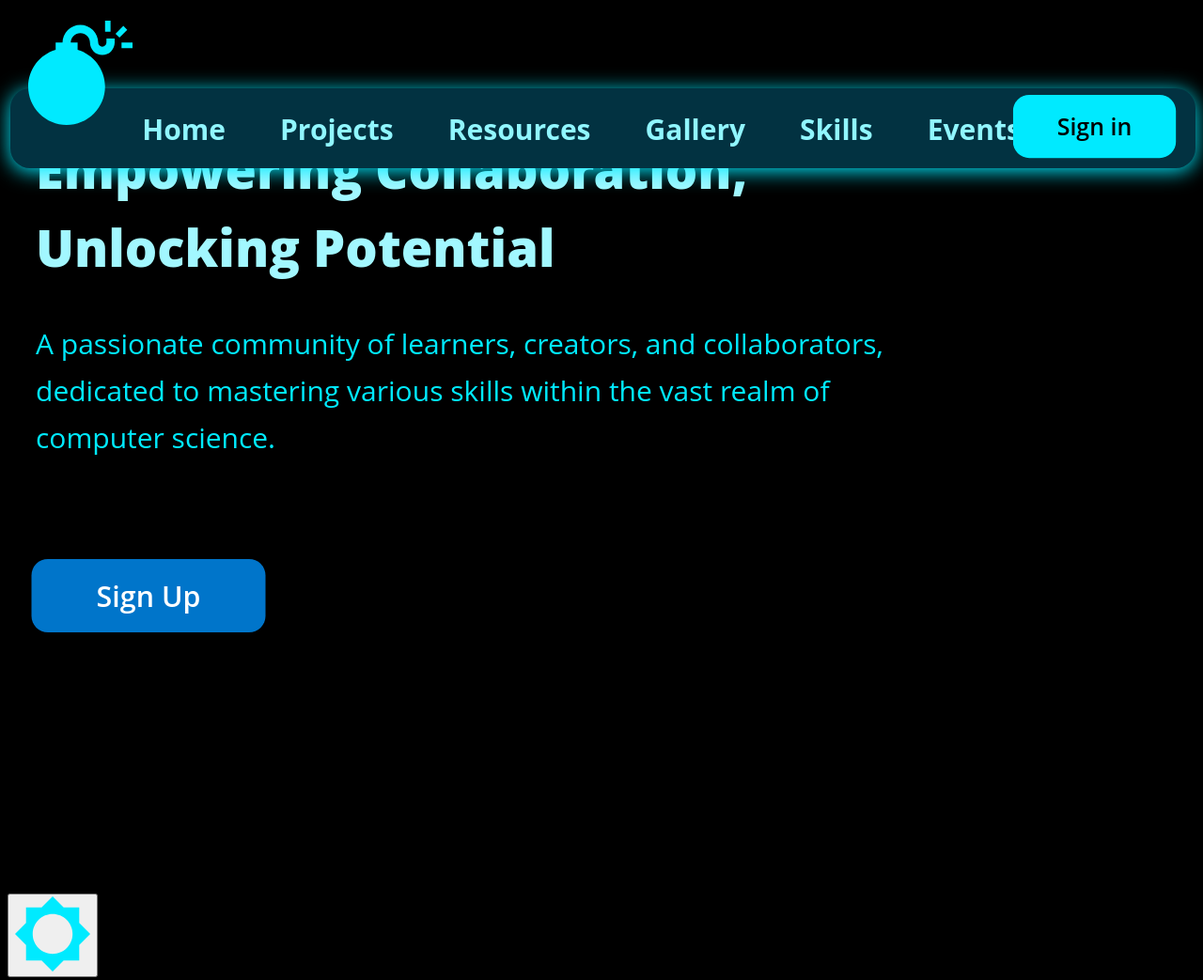
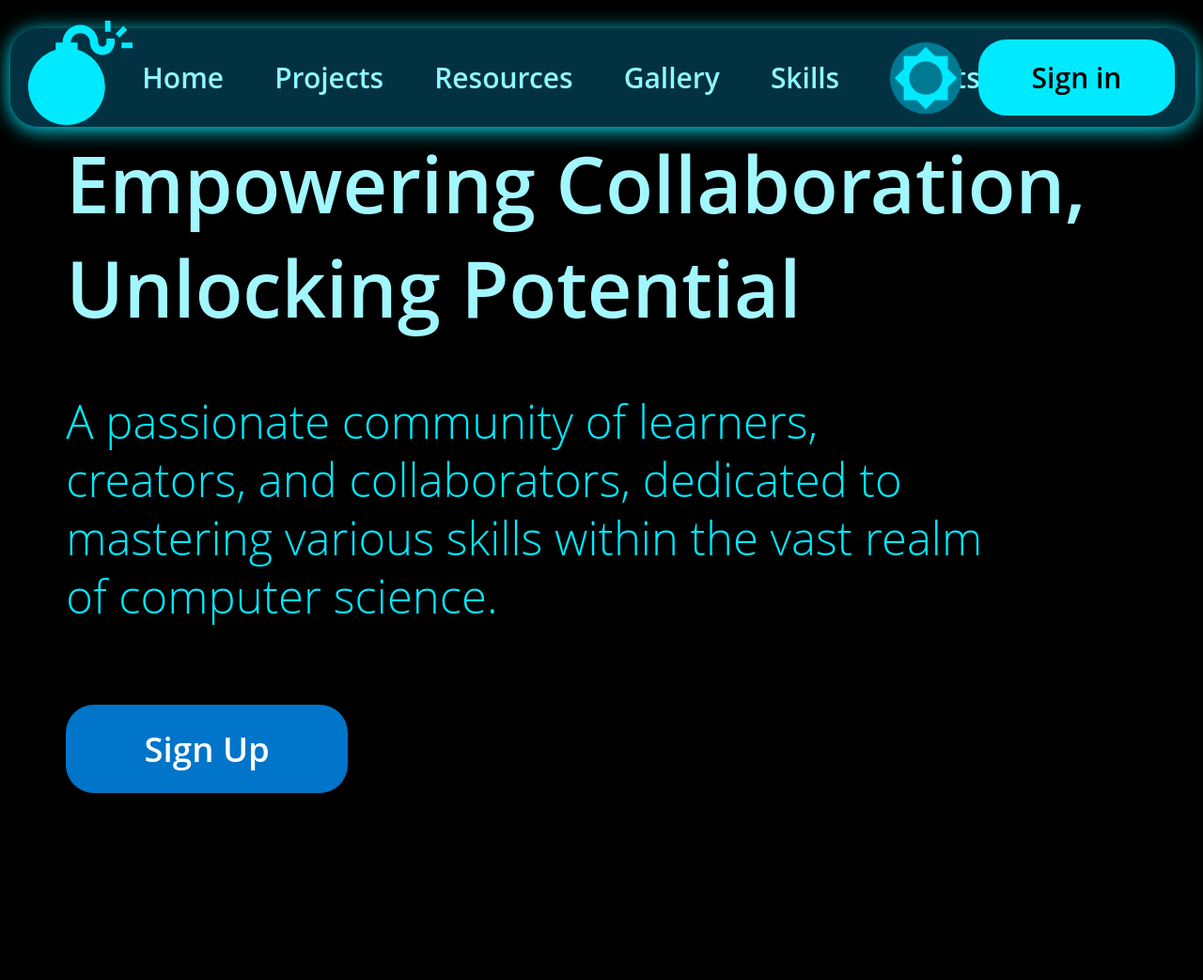
Before and after one commit to PanunSquad/Website, a plain HTML site: page Home.html in a window 1280 px wide. Shown: the whole page at 94% size. Drawn offline with Linux system fonts and the light colour scheme.

Commit message:
Design refinements and implemented dark/light theme button

```diff
--- a/Home.html
+++ b/Home.html
@@ -43,14 +43,18 @@
             line-height: 83px;
             width: 98.49%;
 
-            border-radius: 21px;
+            display: flex;
+            border-radius: 30px;
             margin-top: 30px;
             margin-left: 8.3px;
 
-            position: fixed;
+            position: sticky;
+
+
             justify-items: center;
-            align-items: start;
-            box-shadow: 0 3px 21px   #00eaff;
+            align-items: center;
+            box-shadow: 0 3px 21px #00eaff;
+            vertical-align: middle;
 
 
 
@@ -66,8 +70,9 @@
             padding: 11px;
             font-family: 'Open Sans';
             font-style: normal;
-            font-weight: 684.93;
+            font-weight: 632;
             font-size: 30px;
+
             margin-left: 21px;
 
             vertical-align: middle;
@@ -91,25 +96,31 @@
         }
 
         .sign-in {
+
             font-family: 'Open Sans';
             font-style: normal;
             font-weight: 632;
             font-size: 30px;
 
-            right: 11px;
+            right: 30px;
+
             height: 81.2px;
             width: 209px;
+
             position: fixed;
-            margin-left: 300px;
+
+            display: flex;
             background-color: #00eaff;
             color: #000000;
             border: none;
+
             cursor: pointer;
-            border-radius: 21px;
+            border-radius: 30px;
             transition: transform .2s;
             justify-content: center;
             align-items: center;
-            scale: 0.83;
+
+            vertical-align: middle;
 
         }
 
@@ -124,70 +135,88 @@
         }
 
         .main-content h1 {
-            position: relative;
-
-            top: 0%;
-            left: 0%;
-            bottom: 49.98%;
+            text-indent: 3;
 
             font-family: 'Open Sans';
             font-style: normal;
-            font-weight: 803;
-            font-size: 54.2px;
-            line-height: 83px;
-
+            font-weight: 632;
+            font-size: 83px;
+            line-height: 111px;
+            width: 1111px;
             margin-top: 11%;
-            margin-left: 30px;
+            margin-left: 62.21px;
 
             color: #a2f7ff;
         }
 
         .main-content p {
 
-            left: 0%;
-            right: 0%;
-            top: 49.94%;
-            bottom: 0%;
-            width: 920px;
+
+            width: 1001px;
+
             font-family: 'Open Sans';
             font-style: normal;
-            font-weight: 400;
-            font-size: 30px;
-            line-height: 50px;
-            margin-left: 30px;
-            margin-top: 30px;
+            font-weight: 300;
+            font-size: 49px;
+            line-height: 62.21px;
+            margin-left: 62.21px;
+
 
             color: #00EAFF;
         }
 
         .sign-up {
 
-
             font-family: 'Open Sans';
             font-style: normal;
             font-weight: 632;
             font-size: 36.6139px;
 
-            margin-top: 30px;
-
-
             line-height: 92px;
             width: 300px;
+            margin-left: 62.21px;
 
-            left: 0%;
             background-color: #0075CA;
             color: #ffffff;
             border: none;
             cursor: pointer;
-            border-radius: 21px;
+            border-radius: 30px;
             transition: transform .2s;
-            justify-content: start;
-            align-items: start;
-            scale: 0.83
+
+
 
         }
         .sign-up:hover {
             transform: scale(1.1);
+        }
+
+        .theme {
+
+
+            border-radius: 50%;
+            display: flex;
+            justify-content: center;
+            align-items: center;
+
+
+            position: fixed;
+            right: 248.84211px;
+            background-color: #007a93;
+            border: none;
+            cursor: pointer;
+            height: 92px;
+            width: 92px;
+            transition: transform 0.2s;
+            scale: 0.83;
+            content: url("LM\ icon.svg");
+
+        }
+
+        .theme img {
+            vertical-align: middle;
+            border-radius: 100%;
+            scale: 0.83;
+            align-self: center;
         }
 
 
@@ -213,6 +242,7 @@
             <a href="#">Gallery</a>
             <a href="#">Skills</a>
             <a href="#">Events</a>
+            <button class="theme" onclick="toggleMode()"><img class="theme"></button>
             <button class="sign-in">Sign in</button>
         </div>
      </div>
@@ -223,6 +253,5 @@
         <br><br>
         <button class="sign-up">Sign Up</button>
         <br><br><br><br><br><br><br><br><br><br><br><br><br><br><br><br>
-        <button onclick="toggleMode()"><img src="LM icon.svg"></button>
 </body>
 </html>
```
Also changed, not shown: DM Icon.svg (added).
